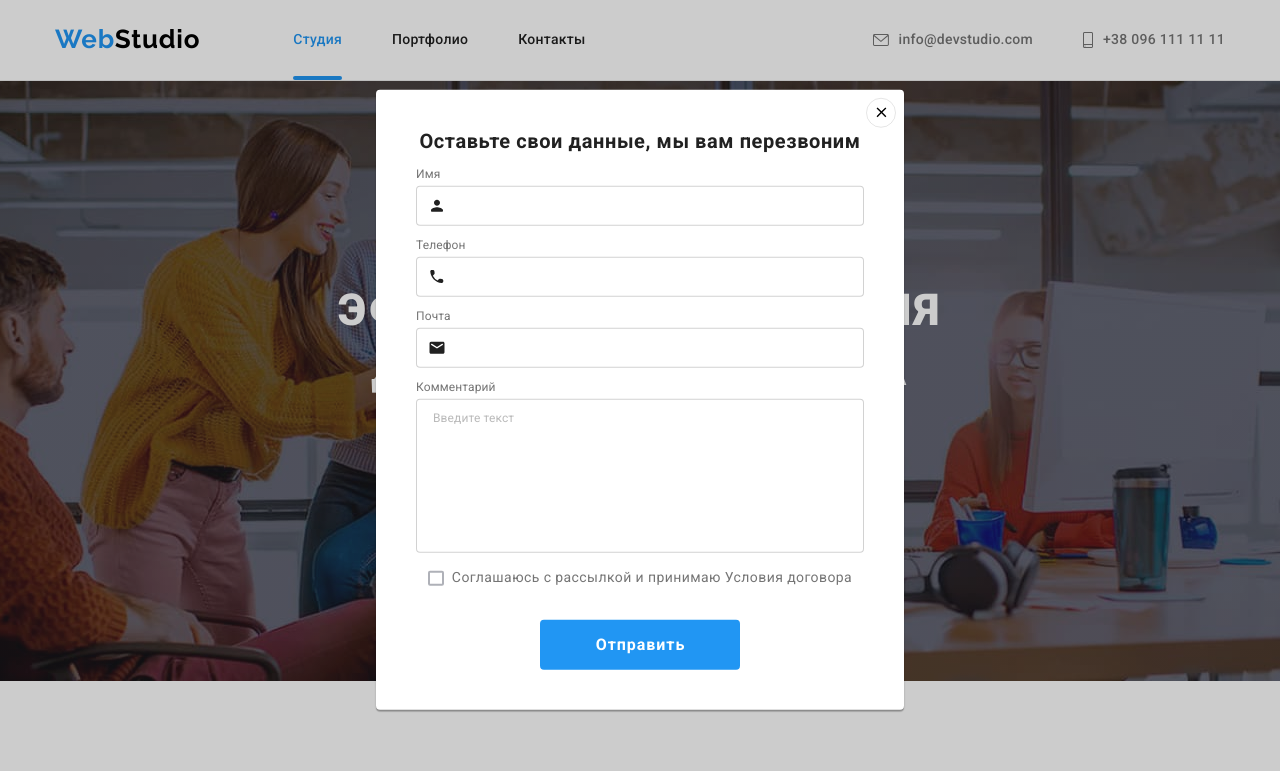
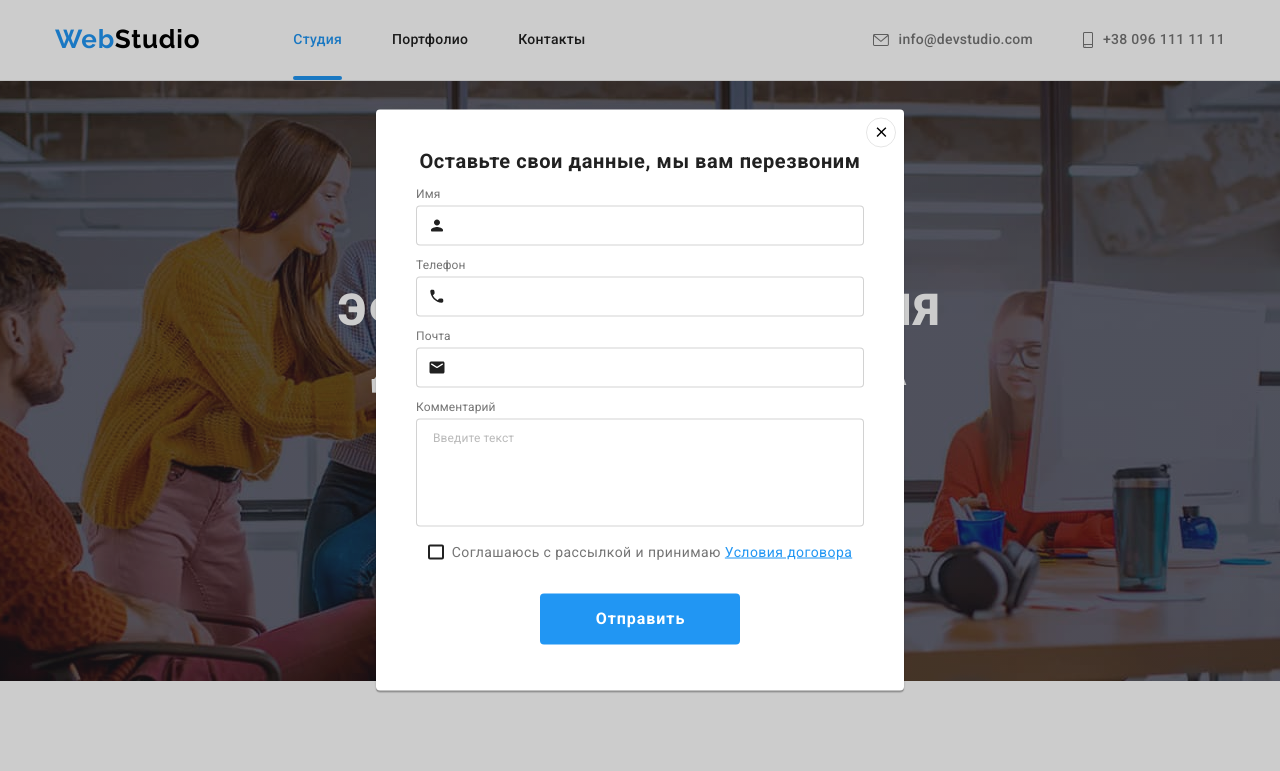
Before and after one commit to PavelKladnitskyi/goit-markup-hw-06, a plain HTML site: page index.html in a window 1280 px wide. Shown: the top 771 px of the page. Drawn offline with nearby package versions, Linux system fonts and the light colour scheme.

Commit message:
adds css to modal

```diff
--- a/css/styles.css
+++ b/css/styles.css
@@ -677,9 +677,11 @@ ol {
   padding: 15px 16px;
   background-color: transparent;
   border: 1px solid rgba(255, 255, 255, 0.3);
-  filter: drop-shadow(0px 4px 4px rgba(0, 0, 0, 0.15));
+  box-shadow: 0px 4px 4px rgba(0, 0, 0, 0.15);
   border-radius: 4px;
   color: var(--additional-color-text);
+  transition: border-color 250ms cubic-bezier(0.4, 0, 0.2, 1);
+  outline: none;
 }
 
 .email-input-button {
@@ -689,7 +691,11 @@ ol {
 }
 
 .email-input:hover,
-.email-input:focus {
+.email-input:focus,
+.modal-input:hover,
+.modal-input:focus,
+.modal-textarea:hover,
+.modal-textarea:focus {
   border-color: var(--accent-color);
 }
 
@@ -756,8 +762,7 @@ ol {
   background-color: transparent;
   border-radius: 50%;
   border: 1px solid rgba(0, 0, 0, 0.1);
-  transition: background-color 250ms cubic-bezier(0.4, 0, 0.2, 1),
-    box-shadow 250ms cubic-bezier(0.4, 0, 0.2, 1), fill 250ms cubic-bezier(0.4, 0, 0.2, 1);
+  transition: box-shadow 250ms cubic-bezier(0.4, 0, 0.2, 1), fill 250ms cubic-bezier(0.4, 0, 0.2, 1);
 }
 
 .modal-close-img {
@@ -766,13 +771,11 @@ ol {
 
 .modal-close-btn:hover,
 .modal-close-btn:focus {
-  background-color: var(--accent-color);
-  box-shadow: 0px 1px 3px rgba(0, 0, 0, 0.12), 0px 1px 1px rgba(0, 0, 0, 0.14);
-  fill: var(--additional-color-text);
+  fill: var(--accent-color);
 }
 
 .modal-close-btn:active {
-  box-shadow: inset -1px -1px 2px rgba(0, 0, 0, 0.25);
+  box-shadow: inset -1px -1px 1px rgba(0, 0, 0, 0.25);
 }
 
 .no-scroll {
@@ -814,6 +817,7 @@ ol {
   top: 50%;
   transform: translateY(-50%);
   fill: var(--primary-color-text);
+  transition: fill 250ms cubic-bezier(0.4, 0, 0.2, 1);
 }
 
 .modal-input {
@@ -822,15 +826,26 @@ ol {
   padding: 11px 12px 11px 42px;
   border: 1px solid rgba(33, 33, 33, 0.2);
   border-radius: 4px;
+  transition: border-color 250ms cubic-bezier(0.4, 0, 0.2, 1);
+  outline: none;
+}
+
+
+.modal-input:hover + .modal-icon-svg,
+.modal-input:focus + .modal-icon-svg {
+  fill: var(--accent-color);
 }
 
 .modal-textarea {
   width: 100%;
   margin-top: 4px;
   padding: 12px 16px;
+  font-size: 12px;
   border: 1px solid rgba(33, 33, 33, 0.2);
   border-radius: 4px;
+  transition: border-color 250ms cubic-bezier(0.4, 0, 0.2, 1);
   resize: none;
+  outline: none;
 }
 
 .modal-textarea::placeholder {
@@ -849,14 +864,29 @@ ol {
   align-items: center;
 }
 
-.modal-check-text::before {
-  content: '';
+.check-icon {
+  display: inline-block;
   width: 16px;
   height: 15px;
-  border: 2px solid var(--icon-color);
+  border: 2px solid var(--primary-color-text);
   border-radius: 2px;
   margin-right: 8px;
+  transition: background-color 250ms cubic-bezier(0.4, 0, 0.2, 1), border-color 250ms cubic-bezier(0.4, 0, 0.2, 1);
 }
+
+.check-icon:hover,
+.check-icon:focus {
+  border-color: var(--accent-color);
+}
+
+.modal-check:checked + .check-icon {
+  background-image: url(../images/check.svg);
+  background-size: contain;
+  background-origin: border-box;
+  background-color: var(--accent-color);
+  border-color: var(--accent-color);
+}
+
 
 .modal-check {
   -webkit-appearance: none;
@@ -875,6 +905,10 @@ ol {
   overflow: hidden; */
 }
 
+.agreement {
+  margin-left: 4px;
+  color: var(--accent-color);
+}
 .modal-button {
   display: block;
   padding: 10px 55px 10px 56px;
--- a/index.html
+++ b/index.html
@@ -508,12 +508,22 @@
 
           <div class="form-field">
             <label for="textarea" class="modal-label">Комментарий</label>
-            <textarea name="textarea" class="modal-textarea" id="textarea" rows="8" placeholder="Введите текст"></textarea>
+            <textarea
+              name="textarea"
+              class="modal-textarea"
+              id="textarea"
+              rows="6"
+              placeholder="Введите текст"
+            ></textarea>
           </div>
 
           <div class="form-field">
-              <input type="checkbox" name="privacy" value="true" class="modal-check" />
-              <label for="privacy" class="modal-check-text">Соглашаюсь с рассылкой и принимаю Условия договора</label>
+            <label for="privacy" class="modal-check-text">
+              <input type="checkbox" name="privacy" id="privacy" value="true" class="modal-check" />
+              <span class="check-icon"></span>
+              Соглашаюсь с рассылкой и принимаю
+              <span><a href="" class="agreement">Условия договора</a></span>
+            </label>
           </div>
 
           <button class="modal-button" type="submit">Отправить</button>
```
Also changed, not shown: images/symbol-defs (1).svg (deleted).
